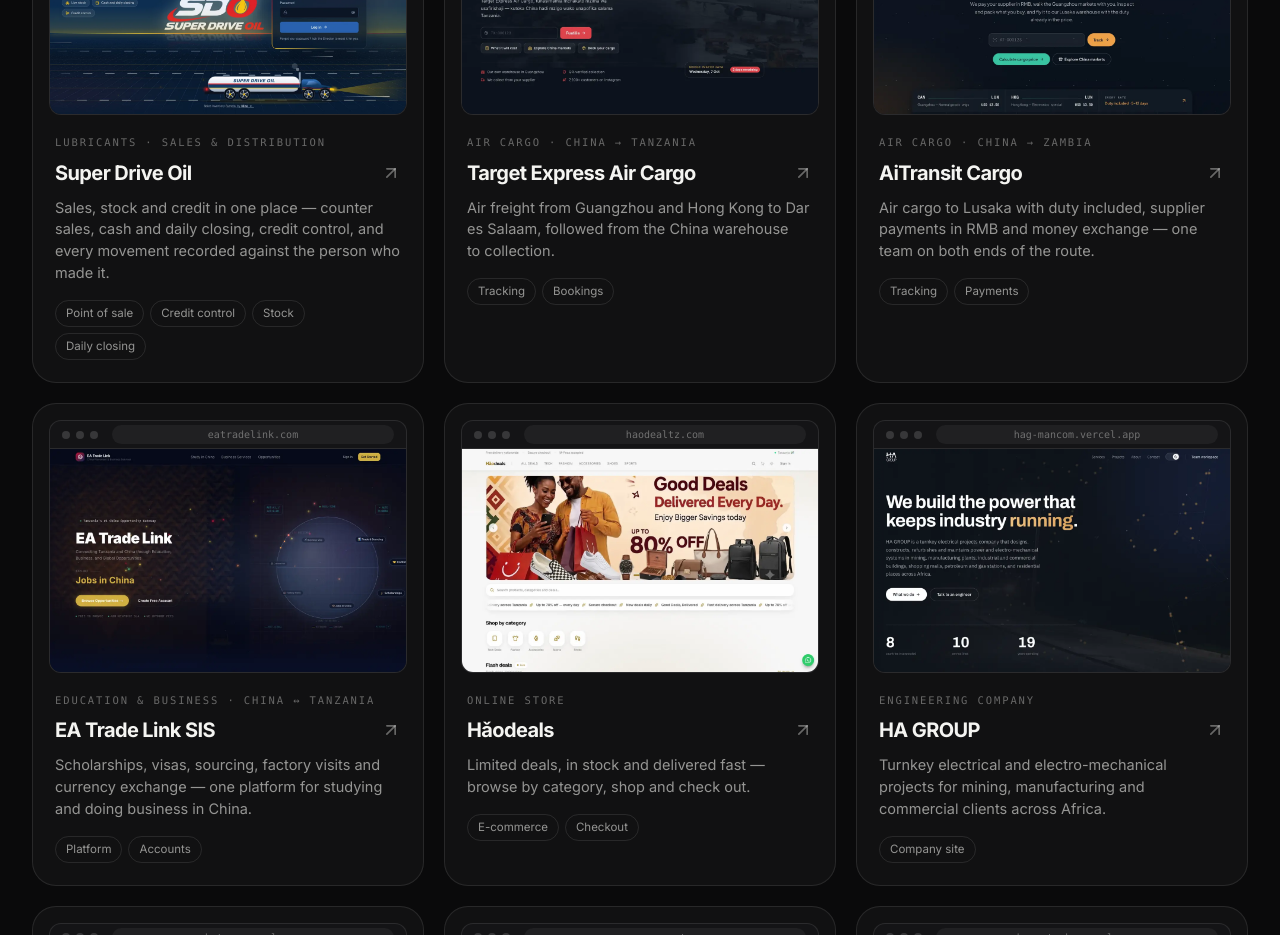
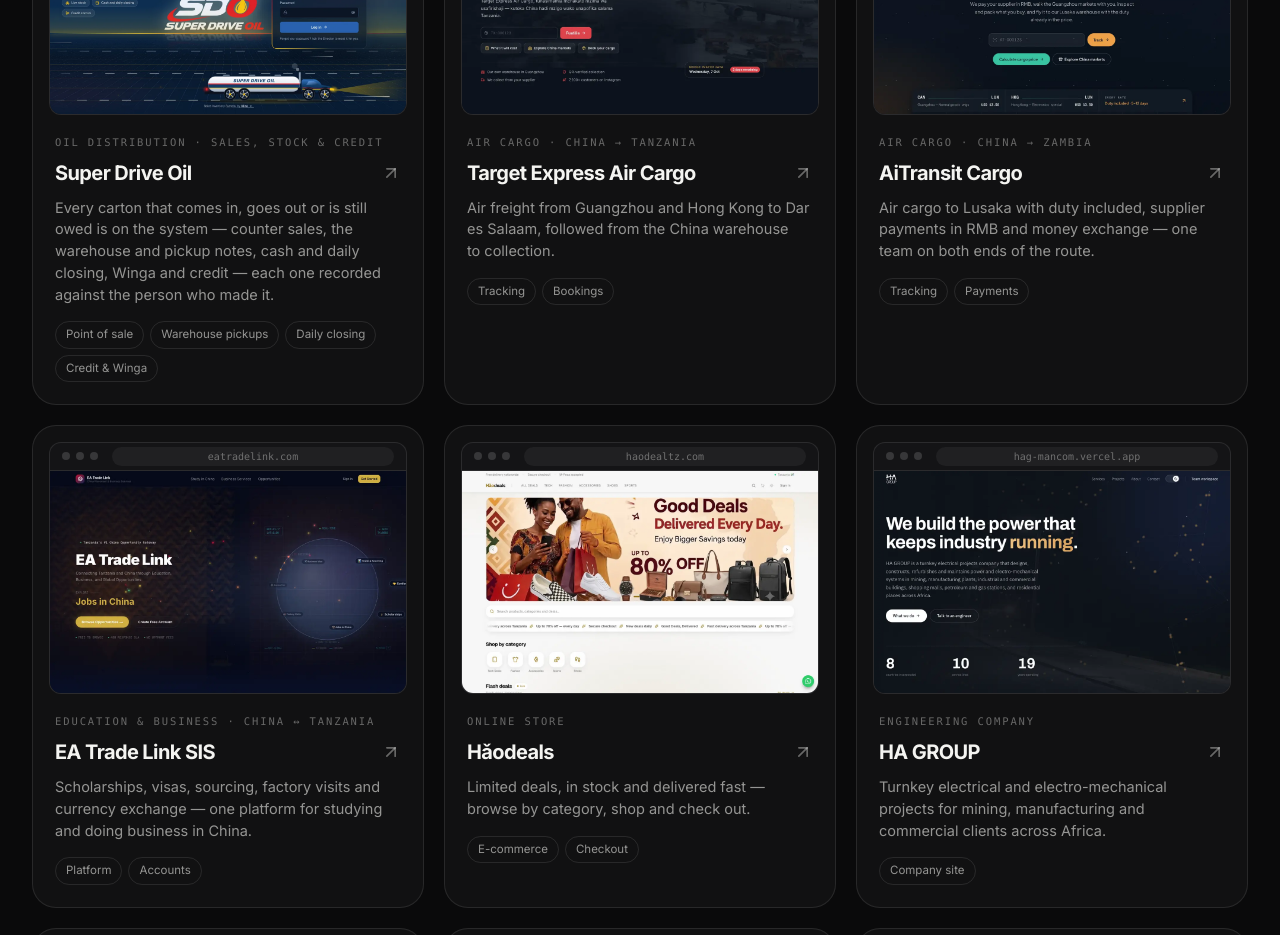
Before and after one commit to Casynino/swiftcargo, a Next.js app: page /nino in a window 1280 px wide. Shown: the part 1360-2295 px from the top of the page. Built offline with nearby package versions, Linux system fonts and the light colour scheme; no server answers.

Commit message:
Nino's page: the Super Drive card now has the current line, kind and tags (carton flow, warehouse pickups, Winga and credit), as on the Super Drive and Vegas pages

```diff
--- a/app/nino/work.ts
+++ b/app/nino/work.ts
@@ -37,10 +37,10 @@ export const LIVE: Project[] = [
     tags: ["Booking engine", "Mobile money", "Staff system", "Reports"],
   },
   {
-    name: "Super Drive Oil", kind: "Lubricants · sales & distribution",
-    line: "Sales, stock and credit in one place — counter sales, cash and daily closing, credit control, and every movement recorded against the person who made it.",
+    name: "Super Drive Oil", kind: "Oil distribution · sales, stock & credit",
+    line: "Every carton that comes in, goes out or is still owed is on the system — counter sales, the warehouse and pickup notes, cash and daily closing, Winga and credit — each one recorded against the person who made it.",
     url: "https://super-drive-os.vercel.app", domain: "super-drive-os.vercel.app", shot: "/nino/superdrive-signin.webp",
-    tags: ["Point of sale", "Credit control", "Stock", "Daily closing"], code: `${GH}/Super-Drive-OS`,
+    tags: ["Point of sale", "Warehouse pickups", "Daily closing", "Credit & Winga"], code: `${GH}/Super-Drive-OS`,
   },
   {
     name: "Target Express Air Cargo", kind: "Air cargo · China → Tanzania",
```
